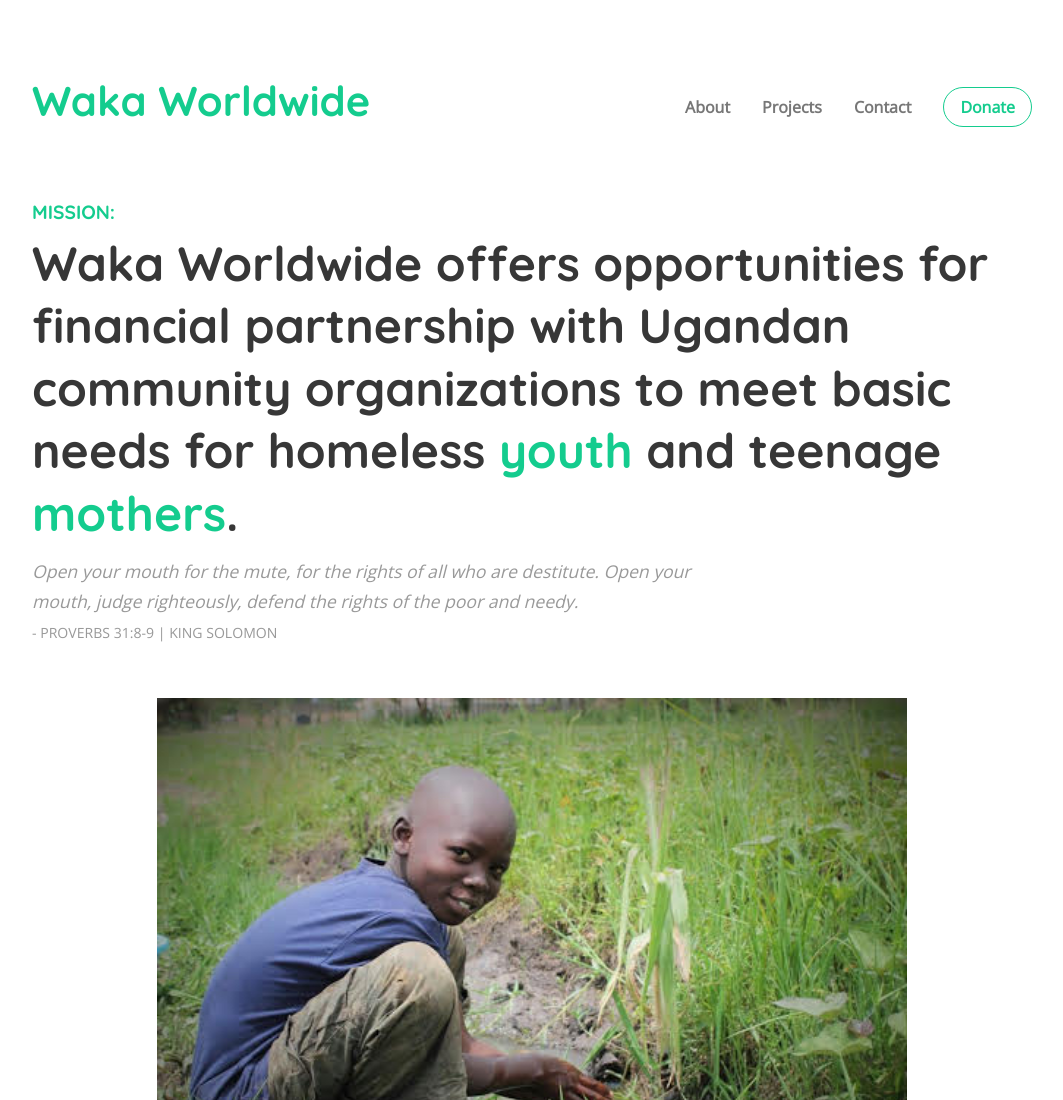
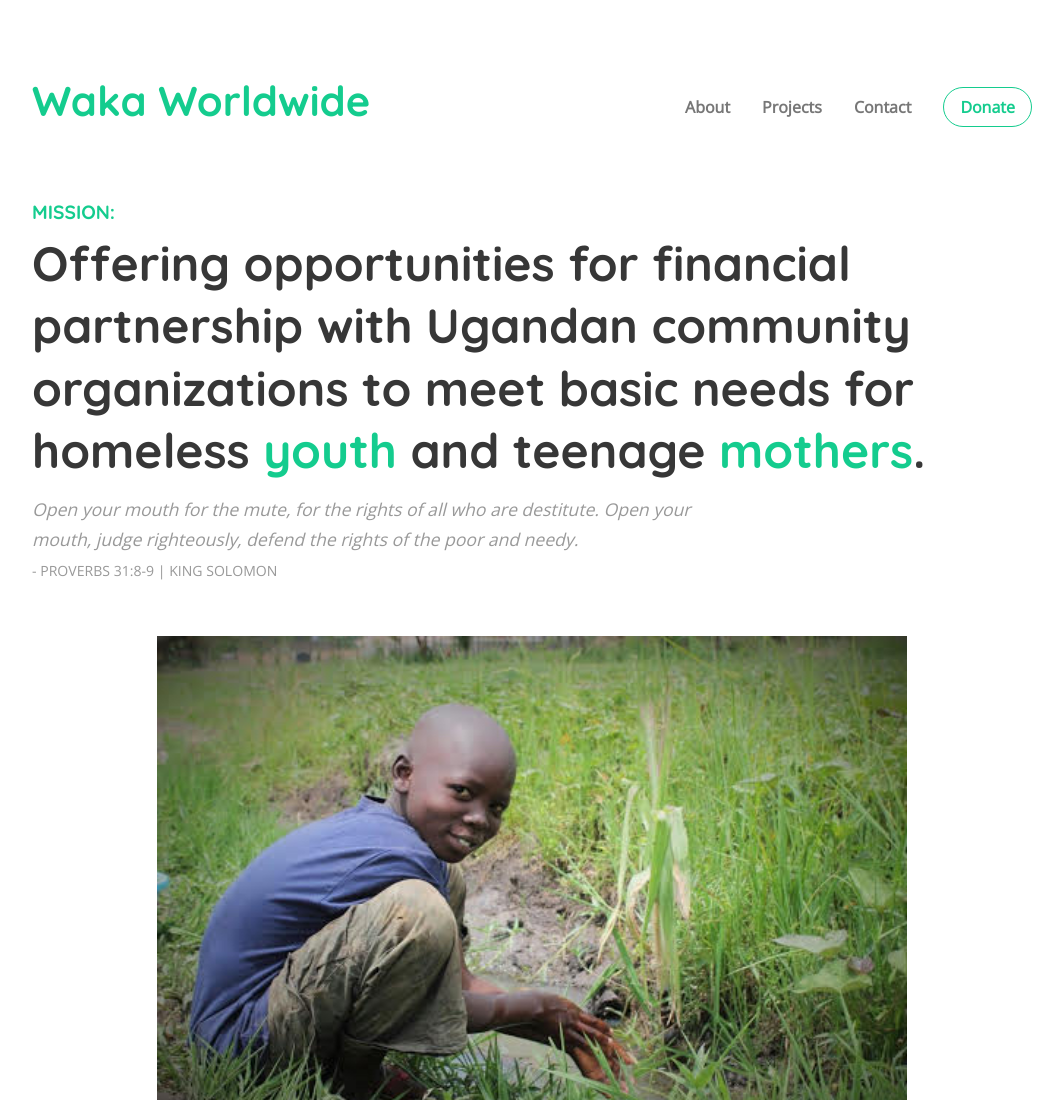
Before and after one commit to wakaww/waka, a plain HTML site: page index.html in a window 1280 px wide. Shown: the top 1100 px of the page, without its empty margins (108-1171 px from the left). Drawn offline with nearby package versions, Linux system fonts and the light colour scheme; a script that the page names is missing.

Commit message:
Update index.html

```diff
--- a/index.html
+++ b/index.html
@@ -57,7 +57,7 @@
       <h2 class="hero-text">
         <small class="highlight-text highlight-text--small">Mission:</small>
         <br>
-        Waka Worldwide offers opportunities for financial partnership with Ugandan community organizations to meet basic needs for
+        Offering opportunities for financial partnership with Ugandan community organizations to meet basic needs for
         homeless <span class="mission__hero__accent">youth</span>
         and teenage <span class="mission__hero__accent">mothers</span>.
       </h2>
```
